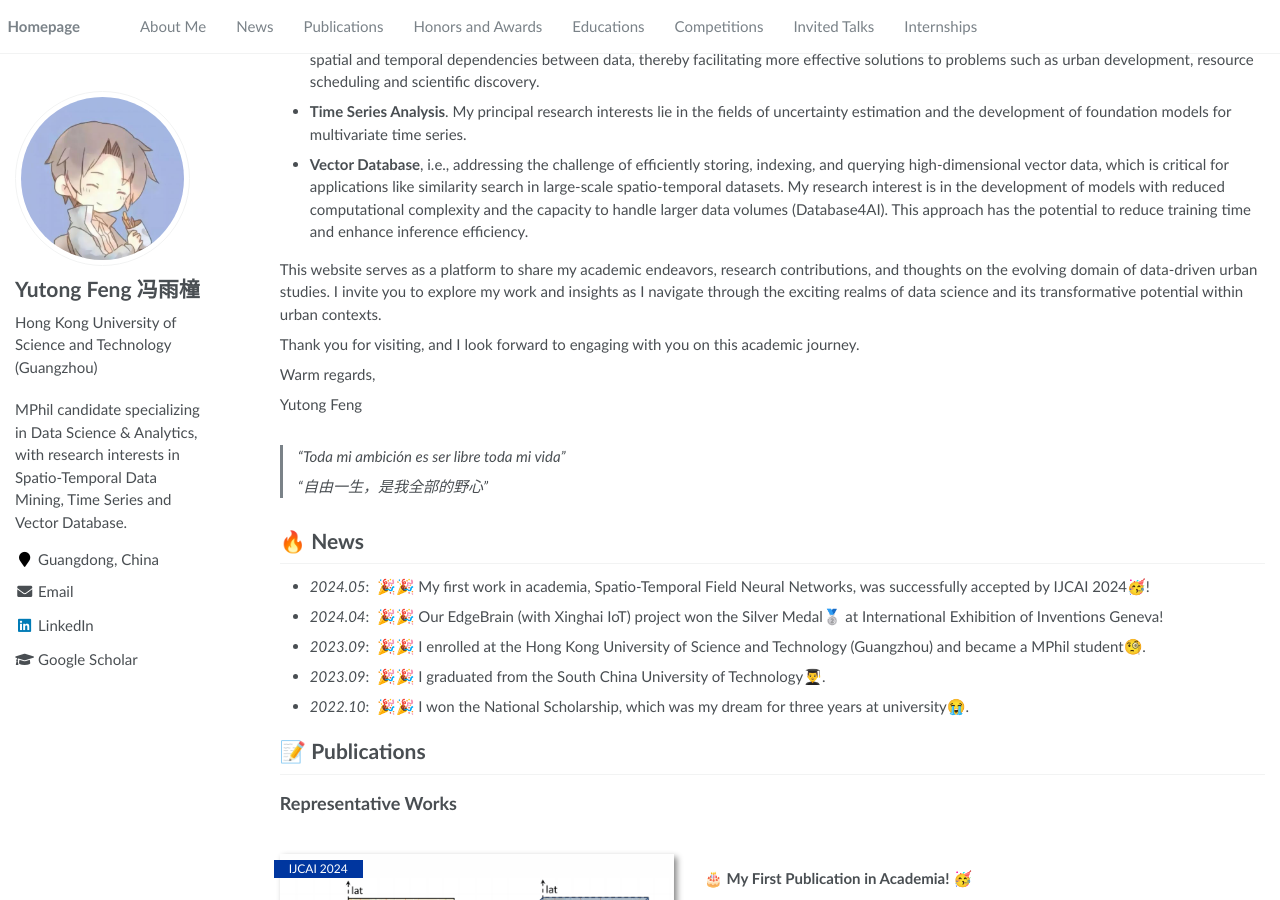
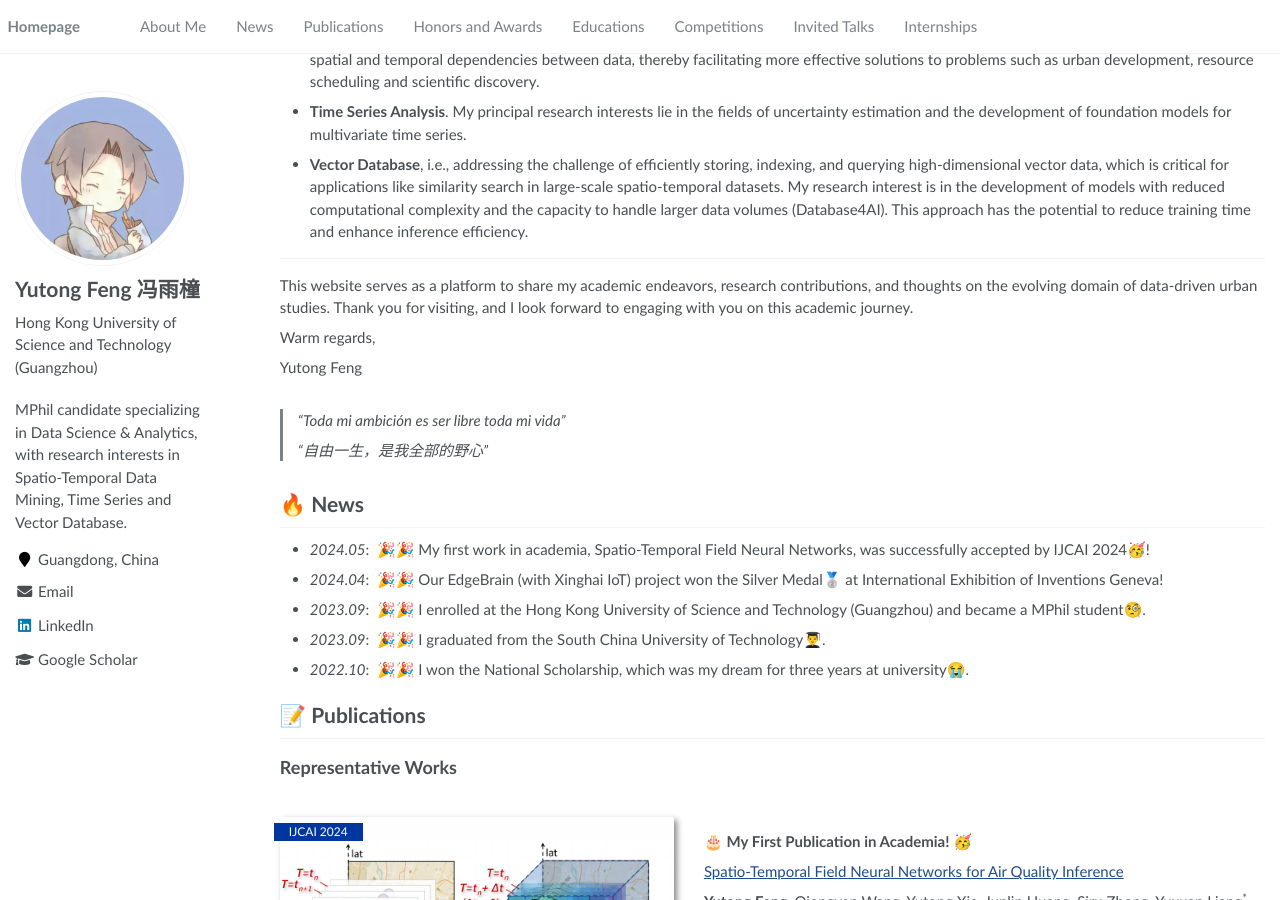
Before and after one commit to Yutong-Feng/yutong-feng.github.io, a Jekyll site: the page built from _pages/about.md, in a window 1280 px wide and 900 px high, scrolled down 359 px. Built offline with Jekyll 4.4.1, drawn with Linux system fonts in a browser that asks for light colours.

Commit message:
Update about.md

```diff
--- a/_pages/about.md
+++ b/_pages/about.md
@@ -31,12 +31,10 @@ My research interests orbit around the fusion of:
 - **Vector Database**, i.e., addressing the challenge of efficiently storing, indexing, and querying high-dimensional vector data, which is critical for applications like similarity search in large-scale spatio-temporal datasets. My research interest is in the development of models with reduced computational complexity and the capacity to handle larger data volumes (Database4AI). This approach has the potential to reduce training time and enhance inference efficiency.
 
 <!-- My fervor lies in exploring innovative methodologies within these realms, seeking to unravel the complex interplay between data, cities, and technological advancements. -->
-
+---
 <!-- My aim is to leverage my multidisciplinary knowledge and skills to contribute meaningfully to the evolving landscape of data science, particularly in addressing challenges within urban environments. Through my academic pursuits, I endeavor to unravel complexities, forge connections between data points, and pioneer solutions that positively impact urban societies. -->
 
-This website serves as a platform to share my academic endeavors, research contributions, and thoughts on the evolving domain of data-driven urban studies. I invite you to explore my work and insights as I navigate through the exciting realms of data science and its transformative potential within urban contexts.
-
-Thank you for visiting, and I look forward to engaging with you on this academic journey.
+This website serves as a platform to share my academic endeavors, research contributions, and thoughts on the evolving domain of data-driven urban studies. Thank you for visiting, and I look forward to engaging with you on this academic journey.
 
 Warm regards,
 
@@ -45,7 +43,7 @@ Yutong Feng
 > "Toda mi ambición es ser libre toda mi vida"
 >
 > “自由一生，是我全部的野心”
-
+<!--I invite you to explore my work and insights as I navigate through the exciting realms of data science and its transformative potential within urban contexts.-->
 <!--![my photo](images/photo.jpg){:height="75%" width="75%"} -->
 
 <!--  My research interest includes neural machine translation and computer vision. I have published more than 100 papers at the top international AI conferences with total <a href='https://scholar.google.com/citations?user=DhtAFkwAAAAJ'>google scholar citations <strong><span id='total_cit'>260000+</span></strong></a> (You can also use google scholar badge <a href='https://scholar.google.com/citations?user=DhtAFkwAAAAJ'><img src="https://img.shields.io/endpoint?url={{ url | url_encode }}&logo=Google%20Scholar&labelColor=f6f6f6&color=9cf&style=flat&label=citations"></a>). -->
```
